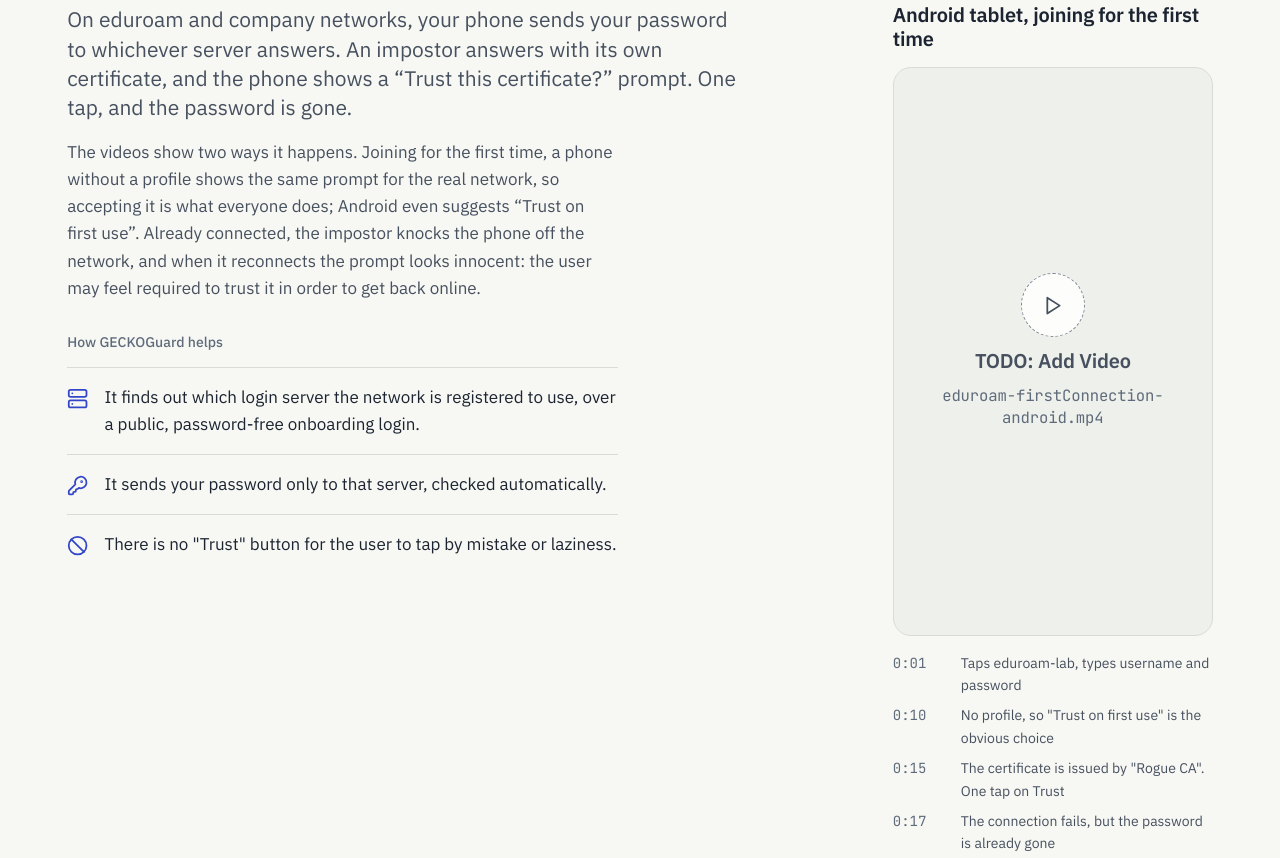
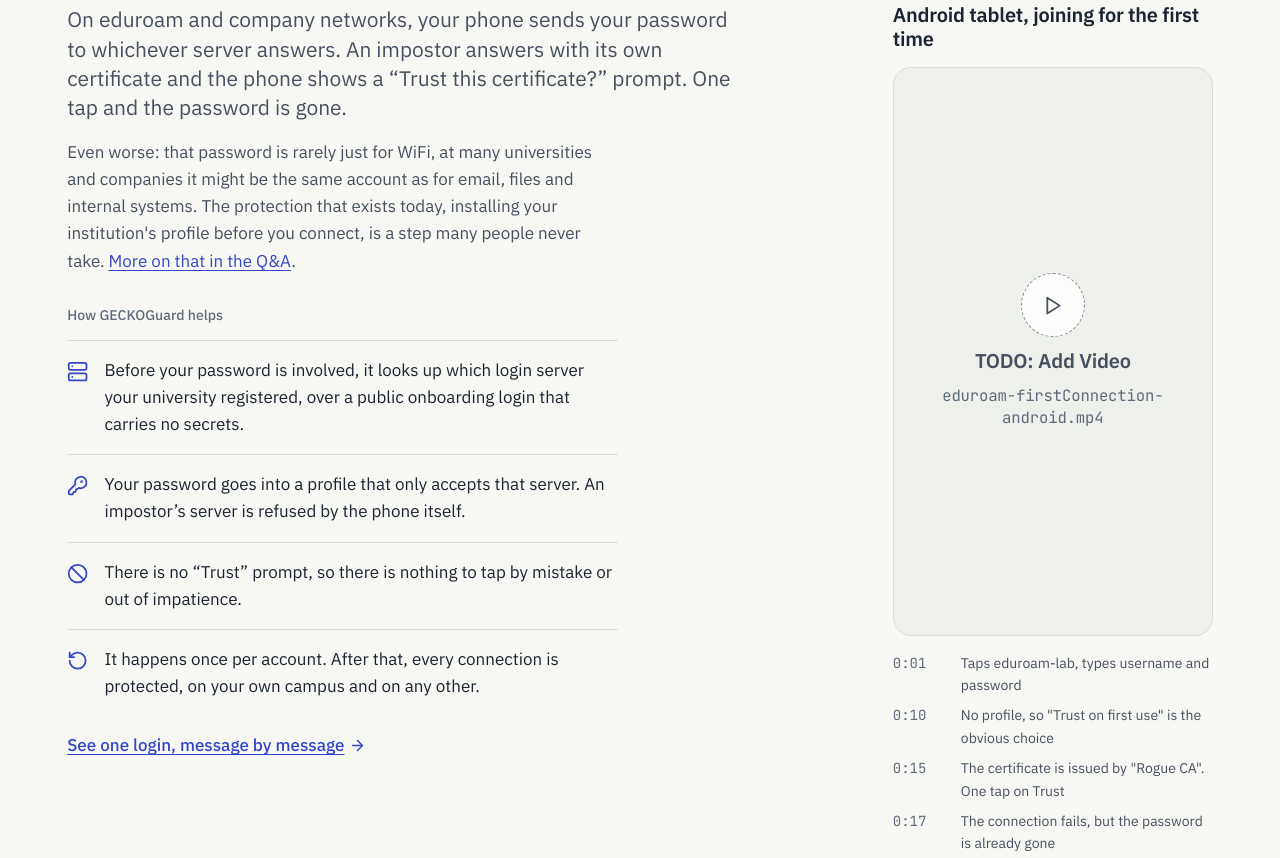
Before and after one commit to pablotanner/GECKOWebsite, an Astro site: page / in a window 1280 px wide. Shown: the part 5700-6558 px from the top of the page. Built offline with nearby package versions, Linux system fonts and the light colour scheme; Astro itself is replaced by a stand-in of ours.

Commit message:
Modify enterprise text to avoid repetability

```diff
--- a/src/sections/Enterprise.astro
+++ b/src/sections/Enterprise.astro
@@ -2,12 +2,14 @@
 import Icon from '../components/Icon.astro';
 import VideoTabs from '../components/VideoTabs.astro';
 import { videos } from '../config';
+import { url } from '../lib/url';
 import type { IconName } from '../lib/icons';
 
 const helps: { icon: IconName; text: string }[] = [
-  { icon: 'server', text: 'It finds out which login server the network is registered to use, over a public, password-free onboarding login.' },
-  { icon: 'key', text: 'It sends your password only to that server, checked automatically.' },
-  { icon: 'ban', text: 'There is no "Trust" button for the user to tap by mistake or laziness.' },
+  { icon: 'server', text: 'Before your password is involved, it looks up which login server your university registered, over a public onboarding login that carries no secrets.' },
+  { icon: 'key', text: 'Your password goes into a profile that only accepts that server. An impostor’s server is refused by the phone itself.' },
+  { icon: 'ban', text: 'There is no “Trust” prompt, so there is nothing to tap by mistake or out of impatience.' },
+  { icon: 'reset', text: 'It happens once per account. After that, every connection is protected, on your own campus and on any other.' },
 ];
 ---
 <section class="section enterprise" id="enterprise" aria-labelledby="enterprise-title">
@@ -16,13 +18,12 @@ const helps: { icon: IconName; text: string }[] = [
       <h2 class="display-2" id="enterprise-title">It's worse for enterprise WiFi.</h2>
       <p class="lead">
         On eduroam and company networks, your phone sends your password to whichever server answers.
-        An impostor answers with its own certificate, and the phone shows a <q>Trust this certificate?</q> prompt. One tap, and the password is gone.
+        An impostor answers with its own certificate and the phone shows a <q>Trust this certificate?</q> prompt. One tap and the password is gone.
       </p>
       <p class="enterprise__context">
-        The videos show two ways it happens. Joining for the first time, a phone without a profile shows the same prompt
-        for the real network, so accepting it is what everyone does; Android even suggests <q>Trust on first use</q>.
-        Already connected, the impostor knocks the phone off the network, and when it reconnects the prompt looks innocent:
-        the user may feel required to trust it in order to get back online.
+        Even worse: that password is rarely just for WiFi, at many universities and companies it might be the same account as for email,
+        files and internal systems. The protection that exists today, installing your institution's profile before you
+        connect, is a step many people never take. <a href="#faq">More on that in the Q&amp;A</a>.
       </p>
       <div class="enterprise__helps">
         <p class="label">How GECKOGuard helps</p>
@@ -31,6 +32,7 @@ const helps: { icon: IconName; text: string }[] = [
             <li><Icon name={h.icon} /><span>{h.text}</span></li>
           ))}
         </ul>
+        <a class="enterprise__more" href={url('technical/#enterprise')}>See one login, message by message <Icon name="arrowRight" size="sm" /></a>
       </div>
     </div>
     <div class="enterprise__media">
@@ -61,6 +63,7 @@ const helps: { icon: IconName; text: string }[] = [
   .enterprise__grid { display: grid; gap: var(--space-12); }
   .enterprise__copy { display: grid; gap: var(--space-8); align-content: start; }
   .enterprise__helps { display: grid; gap: var(--space-4); }
+  .enterprise__more { display: inline-flex; align-items: center; gap: var(--space-1); justify-self: start; font-weight: var(--font-weight-medium); }
   .enterprise__context { max-width: var(--measure-lead); color: var(--color-text-secondary); margin-top: calc(-1 * var(--space-4)); }
   .enterprise__list { list-style: none; display: grid; }
   .enterprise__list li {
```
